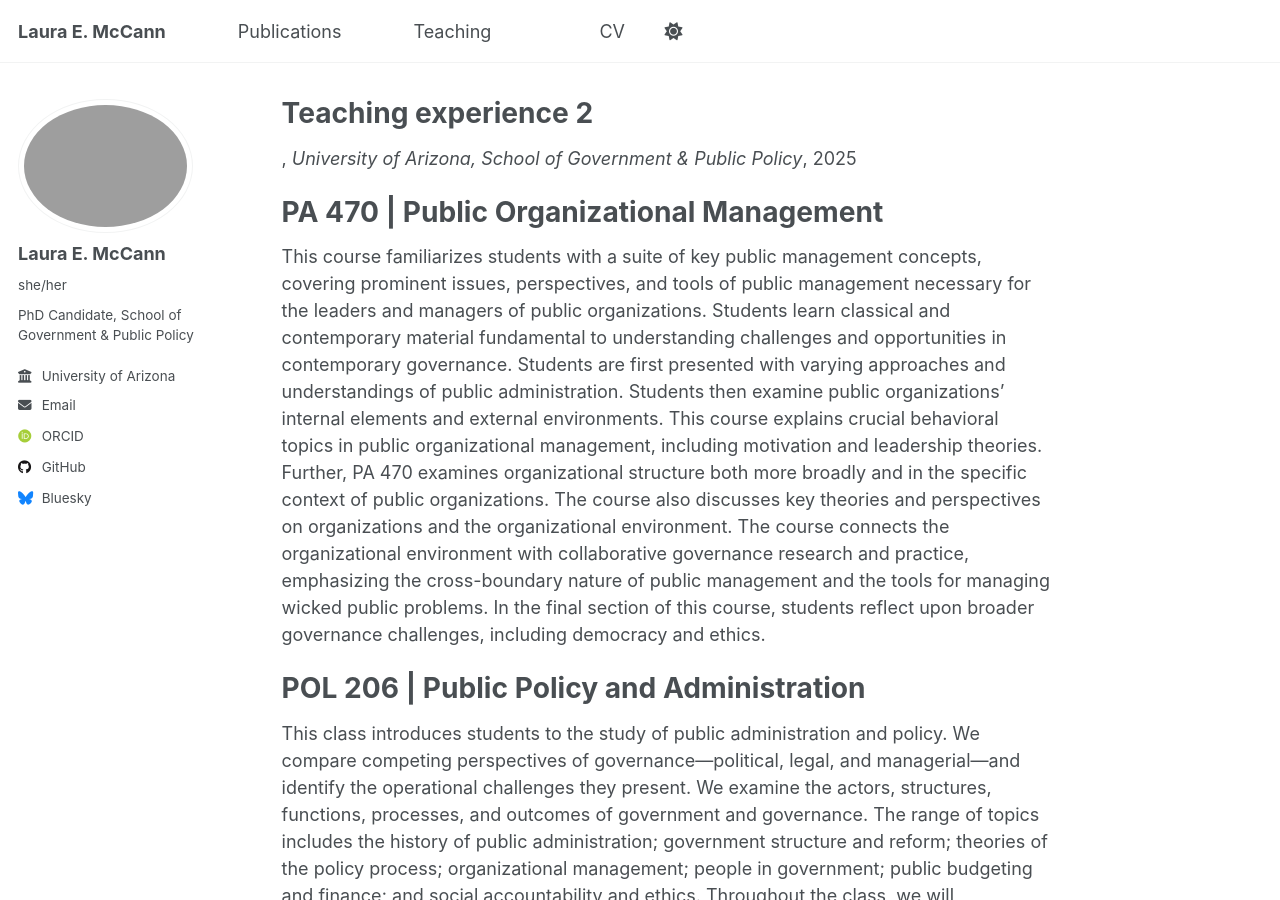
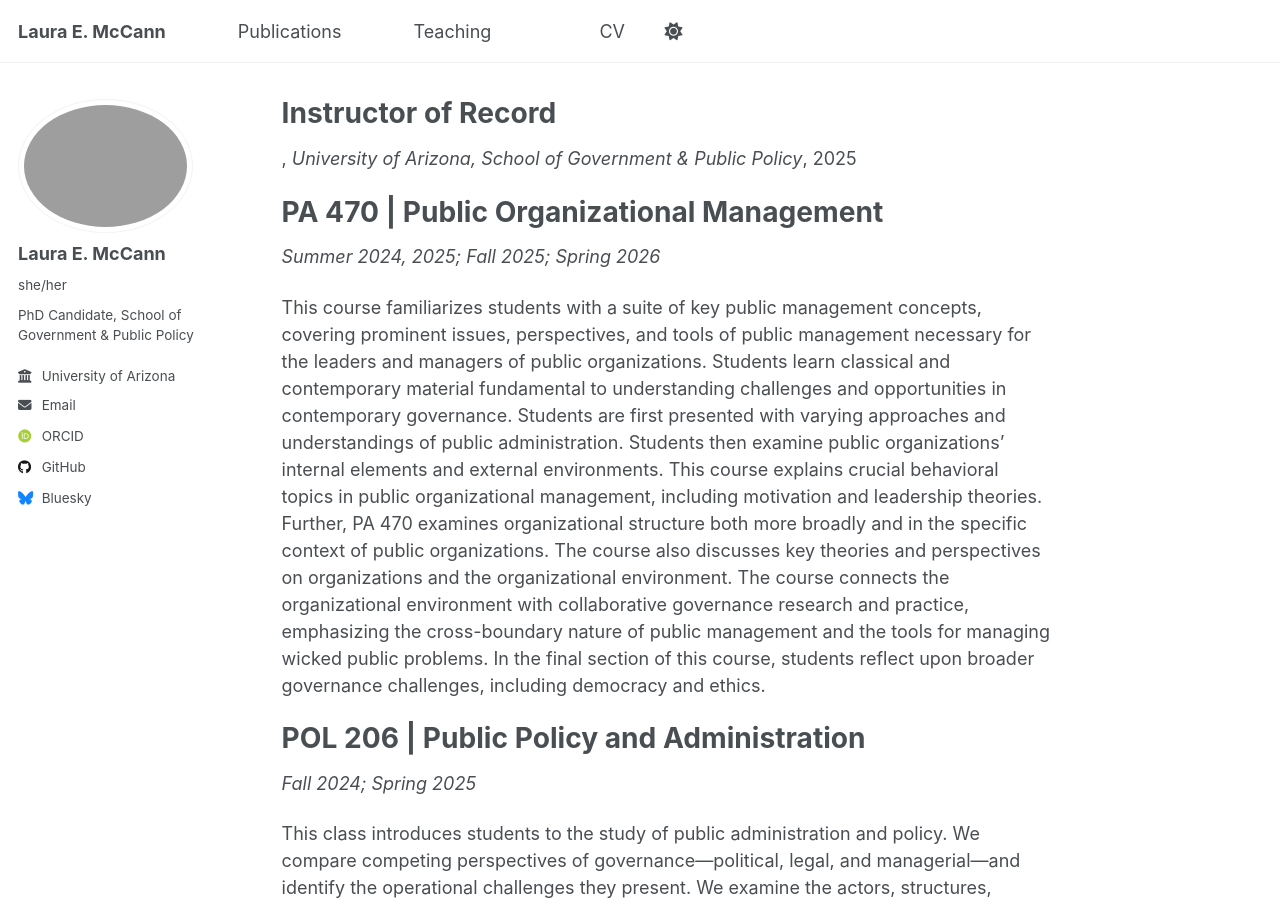
Before and after one commit to lemccann/lemccann.github.io, a Jekyll site: the page built from _teaching/2015-spring-teaching-2.md, in a window 1280 px wide and 900 px high. Built offline with Jekyll 4.4.1, drawn with Linux system fonts in a browser that asks for light colours; some web fonts are replaced; a script that is not in the unit is left out.

Commit message:
Update 2015-spring-teaching-2.md

```diff
--- a/_teaching/2015-spring-teaching-2.md
+++ b/_teaching/2015-spring-teaching-2.md
@@ -1,18 +1,20 @@
 ---
-title: "Teaching experience 2"
+title: "Instructor of Record"
 collection: teaching
 permalink: /teaching/2015-spring-teaching-1
 venue: "University of Arizona, School of Government & Public Policy"
-date: Summer 2024, 2025; Fall 2025; Spring 2026
 ---
 
 
 PA 470 | Public Organizational Management
 ======
+_Summer 2024, 2025; Fall 2025; Spring 2026_
 
 This course familiarizes students with a suite of key public management concepts, covering prominent issues, perspectives, and tools of public management necessary for the leaders and managers of public organizations. Students learn classical and contemporary material fundamental to understanding challenges and opportunities in contemporary governance. Students are first presented with varying approaches and understandings of public administration. Students then examine public organizations' internal elements and external environments. This course explains crucial behavioral topics in public organizational management, including motivation and leadership theories. Further, PA 470 examines organizational structure both more broadly and in the specific context of public organizations. The course also discusses key theories and perspectives on organizations and the organizational environment. The course connects the organizational environment with collaborative governance research and practice, emphasizing the cross-boundary nature of public management and the tools for managing wicked public problems. In the final section of this course, students reflect upon broader governance challenges, including democracy and ethics.
 
 
 POL 206 | Public Policy and Administration
 ======
+_Fall 2024; Spring 2025_
+
 This class introduces students to the study of public administration and policy. We compare competing perspectives of governance—political, legal, and managerial—and identify the operational challenges they present. We examine the actors, structures, functions, processes, and outcomes of government and governance. The range of topics includes the history of public administration; government structure and reform; theories of the policy process; organizational management; people in government; public budgeting and finance; and social accountability and ethics. Throughout the class, we will emphasize the interdisciplinary characteristics of public administration and policy studies and encourage the exploration of creative solutions to public problems.
```
